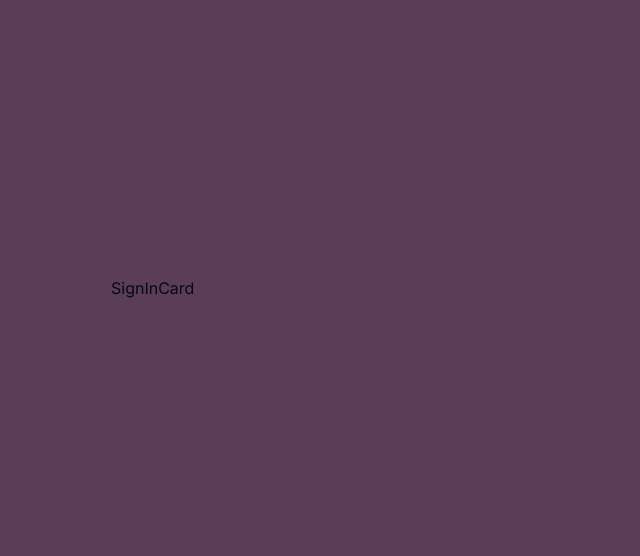
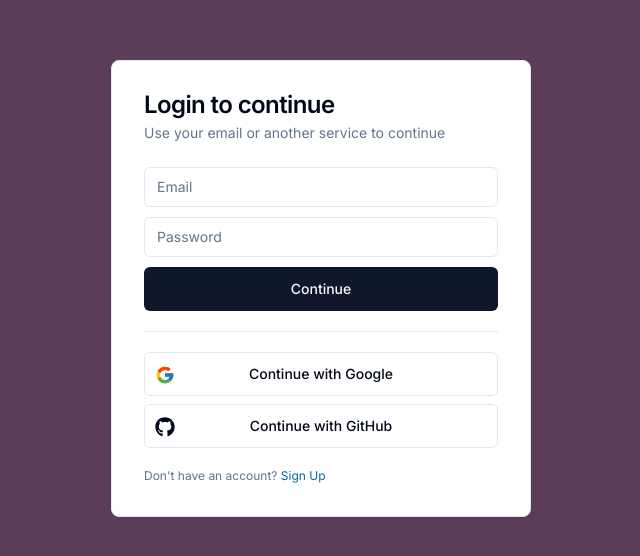
Before and after one commit to KennedyMungai/slack-clone, a Next.js app: page / in a window 1280 px wide. Shown: the part 112-668 px from the top of the page, without its empty margins (319-959 px from the left). Built offline with nearby package versions, Linux system fonts and the light colour scheme.

Commit message:
Added the auth ui shenanigans

```diff
--- a/src/features/auth/components/auth-screen.tsx
+++ b/src/features/auth/components/auth-screen.tsx
@@ -11,7 +11,11 @@
 	return (
 		<div className='h-full flex items-center justify-center bg-[#5c3d58]'>
 			<div className='md:h-auto md:w-[420px]'>
-				{state === 'signIn' ? <SignInCard /> : <SignUpCard />}
+				{state === 'signIn' ? (
+					<SignInCard setState={setState} />
+				) : (
+					<SignUpCard setState={setState} />
+				)}
 			</div>
 		</div>
 	)
--- a/src/features/auth/components/sign-in-card.tsx
+++ b/src/features/auth/components/sign-in-card.tsx
@@ -1,5 +1,96 @@
-const SignInCard = () => {
-	return <div>SignInCard</div>
+import { Button } from '@/components/ui/button'
+import {
+	Card,
+	CardContent,
+	CardDescription,
+	CardHeader,
+	CardTitle
+} from '@/components/ui/card'
+import { Input } from '@/components/ui/input'
+import { Separator } from '@/components/ui/separator'
+import { FaGithub } from 'react-icons/fa'
+import { FcGoogle } from 'react-icons/fc'
+import { SignInFlow } from '@/features/auth/types'
+import { useState } from 'react'
+
+type Props = {
+	setState: (state: SignInFlow) => void
+}
+
+const SignInCard = ({ setState }: Props) => {
+	const [email, setEmail] = useState('')
+	const [password, setPassword] = useState('')
+
+	return (
+		<Card className='w-full h-full p-8'>
+			<CardHeader className='px-0 pt-0'>
+				<CardTitle>Login to continue</CardTitle>
+				<CardDescription>
+					Use your email or another service to continue
+				</CardDescription>
+			</CardHeader>
+			<CardContent className='space-y-5 px-0 pb-0'>
+				<form action='' className='space-y-2.5'>
+					<Input
+						disabled={false}
+						value={email}
+						onChange={(e) => setEmail(e.target.value)}
+						placeholder='Email'
+						type='email'
+						required
+					/>
+					<Input
+						disabled={false}
+						value={password}
+						onChange={(e) => setPassword(e.target.value)}
+						placeholder='Password'
+						type='password'
+						required
+					/>
+					<Button
+						type='submit'
+						className='w-full'
+						size='lg'
+						disabled={false}
+					>
+						Continue
+					</Button>
+				</form>
+				<Separator />
+				<div className='flex flex-col gap-y-2 5'>
+					<Button
+						disabled={false}
+						onClick={() => {}}
+						variant={'outline'}
+						size={'lg'}
+						className='w-full relative'
+					>
+						<FcGoogle className='size-5 absolute left-2.5 top-3' />{' '}
+						Continue with Google
+					</Button>
+					<Button
+						disabled={false}
+						onClick={() => {}}
+						variant={'outline'}
+						size={'lg'}
+						className='w-full relative'
+					>
+						<FaGithub className='size-5 absolute left-2.5 top-3' />{' '}
+						Continue with GitHub
+					</Button>
+				</div>
+				<p className='text-xs text-muted-foreground'>
+					Don&apos;t have an account?{' '}
+					<span
+						className='text-sky-700 hover:underline cursor-pointer'
+						onClick={() => setState('signUp')}
+					>
+						Sign Up
+					</span>
+				</p>
+			</CardContent>
+		</Card>
+	)
 }
 
 export default SignInCard
--- a/src/features/auth/components/sign-up-card.tsx
+++ b/src/features/auth/components/sign-up-card.tsx
@@ -1,5 +1,105 @@
-const SignUpCard = () => {
-	return <div>SignUpCard</div>
+import { Button } from '@/components/ui/button'
+import {
+	Card,
+	CardContent,
+	CardDescription,
+	CardHeader,
+	CardTitle
+} from '@/components/ui/card'
+import { Input } from '@/components/ui/input'
+import { Separator } from '@/components/ui/separator'
+import { SignInFlow } from '@/features/auth/types'
+import { useState } from 'react'
+import { FaGithub } from 'react-icons/fa'
+import { FcGoogle } from 'react-icons/fc'
+
+type Props = {
+	setState: (state: SignInFlow) => void
+}
+
+const SignUpCard = ({ setState }: Props) => {
+	const [email, setEmail] = useState('')
+	const [password, setPassword] = useState('')
+	const [confirmPassword, setConfirmPassword] = useState('')
+
+	return (
+		<Card className='w-full h-full p-8'>
+			<CardHeader className='px-0 pt-0'>
+				<CardTitle>Sign Up to continue</CardTitle>
+				<CardDescription>
+					Use your email or another service to continue
+				</CardDescription>
+			</CardHeader>
+			<CardContent className='space-y-5 px-0 pb-0'>
+				<form action='' className='space-y-2.5'>
+					<Input
+						disabled={false}
+						value={email}
+						onChange={(e) => setEmail(e.target.value)}
+						placeholder='Email'
+						type='email'
+						required
+					/>
+					<Input
+						disabled={false}
+						value={password}
+						onChange={(e) => setPassword(e.target.value)}
+						placeholder='Password'
+						type='password'
+						required
+					/>
+					<Input
+						disabled={false}
+						value={confirmPassword}
+						onChange={(e) => setConfirmPassword(e.target.value)}
+						placeholder='Confirm Password'
+						type='password'
+						required
+					/>
+					<Button
+						type='submit'
+						className='w-full'
+						size='lg'
+						disabled={false}
+					>
+						Continue
+					</Button>
+				</form>
+				<Separator />
+				<div className='flex flex-col gap-y-2 5'>
+					<Button
+						disabled={false}
+						onClick={() => {}}
+						variant={'outline'}
+						size={'lg'}
+						className='w-full relative'
+					>
+						<FcGoogle className='size-5 absolute left-2.5 top-3' />{' '}
+						Continue with Google
+					</Button>
+					<Button
+						disabled={false}
+						onClick={() => {}}
+						variant={'outline'}
+						size={'lg'}
+						className='w-full relative'
+					>
+						<FaGithub className='size-5 absolute left-2.5 top-3' />{' '}
+						Continue with GitHub
+					</Button>
+				</div>
+				<p className='text-xs text-muted-foreground'>
+					Already have an account?{' '}
+					<span
+						className='text-sky-700 hover:underline cursor-pointer'
+						onClick={() => setState('signIn')}
+					>
+						Sign In
+					</span>
+				</p>
+			</CardContent>
+		</Card>
+	)
 }
 
 export default SignUpCard
```
